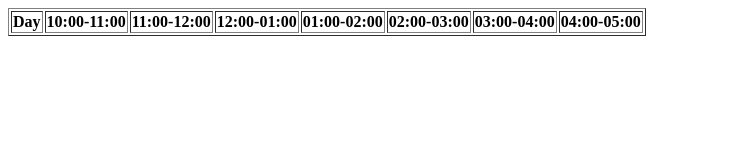
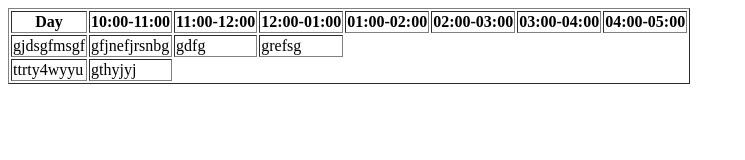
Before and after one commit to pradeep15R/pradeep1505, a plain HTML site: page index.html in a window 1280 px wide. Shown: the whole page, without its empty margins (0-745 px from the left). Drawn offline with Linux system fonts and the light colour scheme.

Commit message:
Add files via upload

```diff
--- a/index.html
+++ b/index.html
@@ -6,8 +6,8 @@
     <title>Document</title>
 </head>
 <body>
-    <TABLE border="" cellspecing="0">
-
+    <TABLE border="" cellspecing="1">
+<tr>
         <th>Day</th>
         <th>10:00-11:00</th>
         <th>11:00-12:00</th>
@@ -15,7 +15,18 @@
         <th>01:00-02:00</th>
         <th>02:00-03:00</th>
         <th>03:00-04:00</th>
-        <th>04:00-05:00</th>
+        <th>04:00-05:00</th> </tr>
+        <tr>
+            <td>gjdsgfmsgf</td>
+            <td>gfjnefjrsnbg</td>
+            <td>gdfg</td>
+            <td>grefsg</td>
+        </tr>
+        <tr>
+            <td>ttrty4wyyu</td>
+            <td>gthyjyj</td>
+        </tr>
+
 
 
     </TABLE>
```
